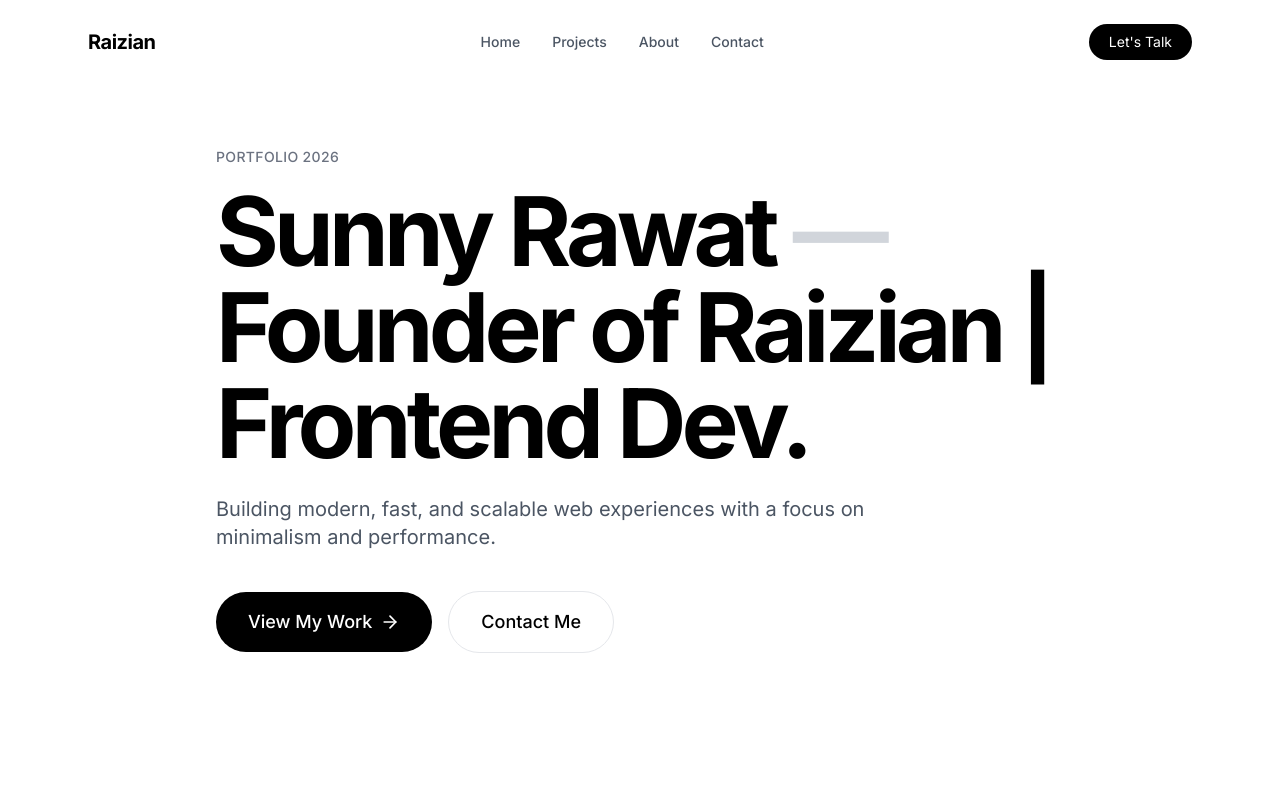
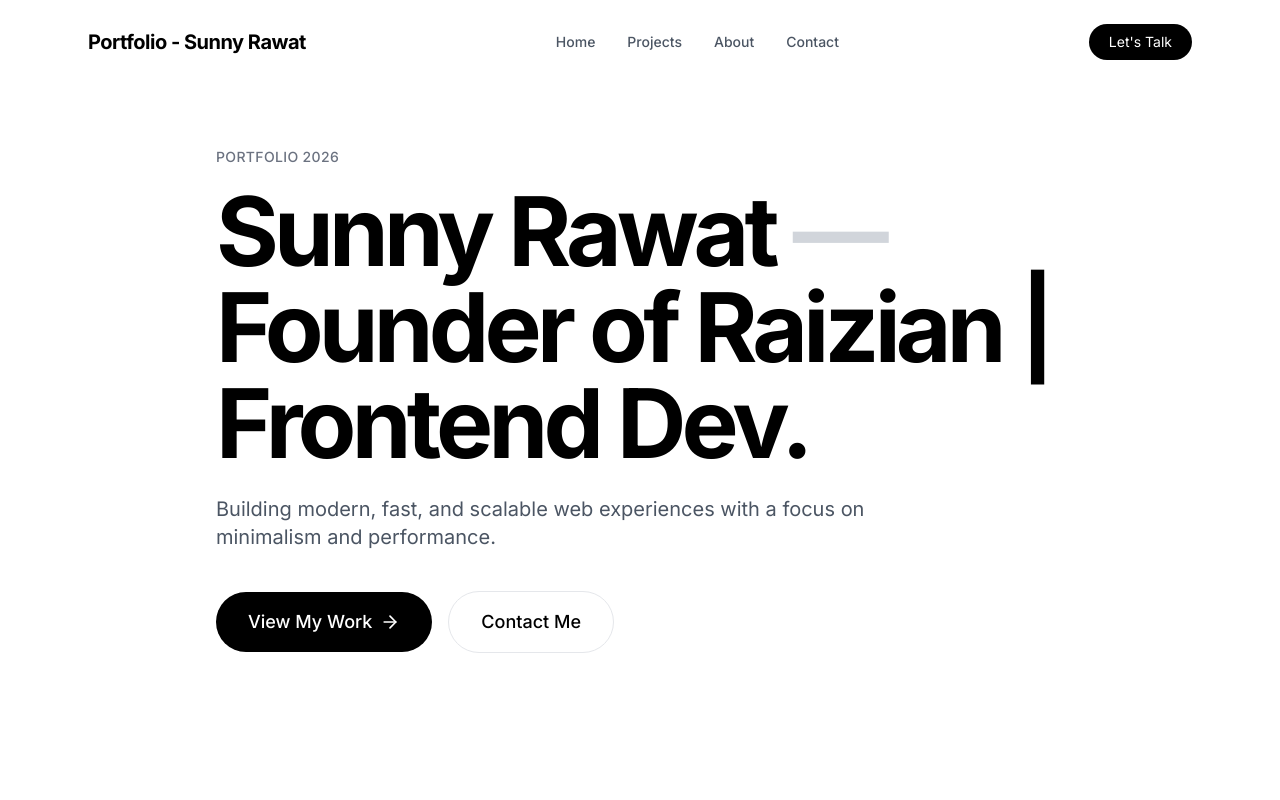
Before and after one commit to RaizianOfficial/myportfolio, a React (Vite) app: page / in a window 1280 px wide. Shown: the top 800 px of the page. Built offline with nearby package versions, Linux system fonts and the light colour scheme.

Commit message:
Update Navbar.tsx

```diff
--- a/components/Navbar.tsx
+++ b/components/Navbar.tsx
@@ -20,7 +20,7 @@ const Navbar: React.FC = () => {
     >
       <div className="max-w-6xl mx-auto px-6 flex justify-between items-center">
         <a href="#" className="text-xl font-bold tracking-tight z-50">
-          Raizian
+          Portfolio - Sunny Rawat
         </a>
 
         <div className="hidden md:flex space-x-8">
```
